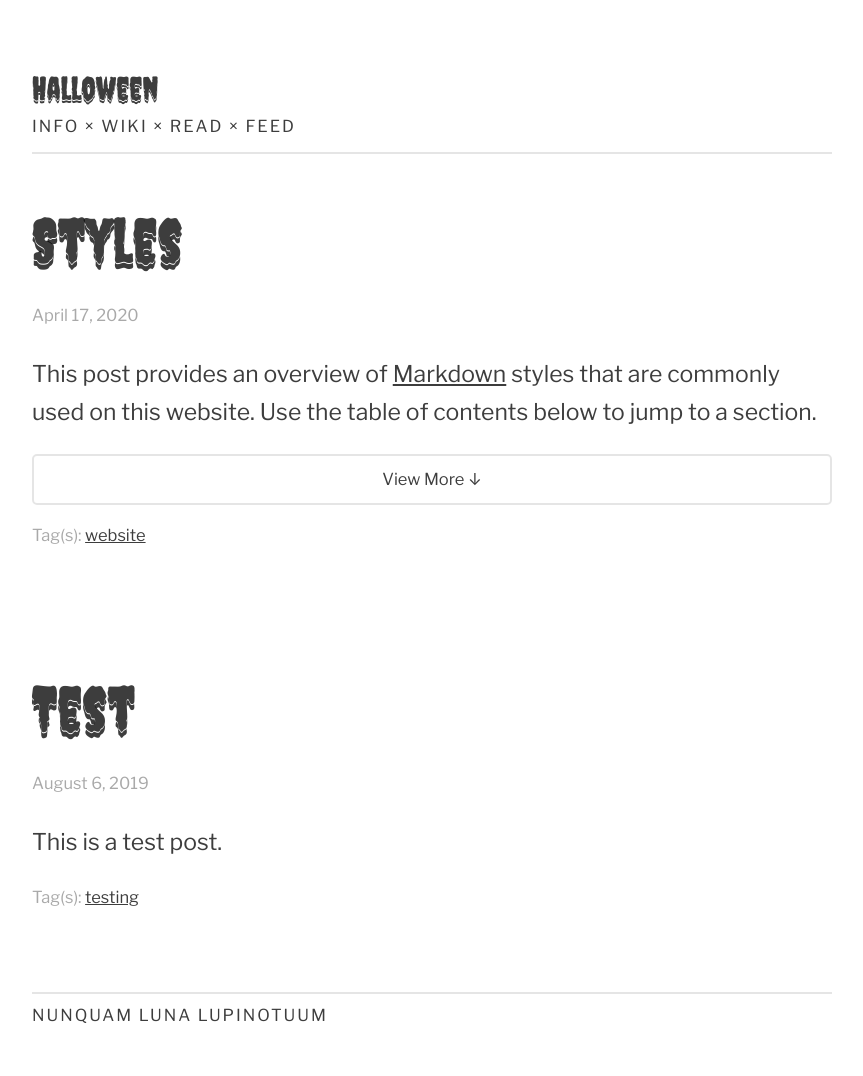
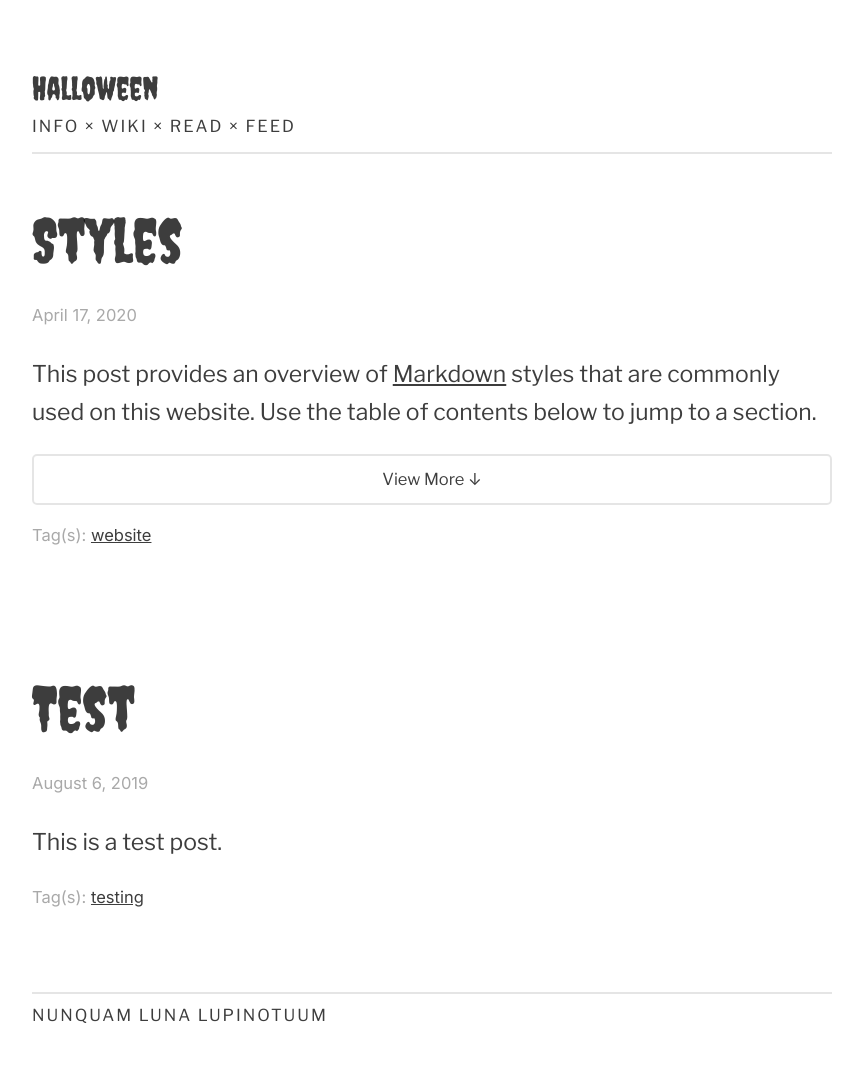
Before and after one commit to lmw13/lmw13, a Jekyll site: the page built from index.html, in a window 1280 px wide. Shown: the whole page, without its empty margins (208-1071 px from the left). Built offline with Jekyll 4.4.1, drawn with Linux system fonts in a browser that asks for light colours; the list of posts is cut into pages by our own code.

Commit message:
Update style.css

```diff
--- a/css/style.css
+++ b/css/style.css
@@ -6,6 +6,7 @@
 	max-width: 800px;
 	line-height: 1.66;
 	font-family: 'Libre Franklin', 'Inter', -apple-system, BlinkMacSystemFont, Segoe UI, Helvetica, Arial, sans-serif, Apple Color Emoji, Segoe UI Emoji, Segoe UI Symbol;
+	font-feature-settings: "cv03", "cv04", "cv08", "cv09", "cv10";
 	font-size: 23px;
 	color: rgba(0, 0, 0, 0.76);
 	padding: 1em;
@@ -90,8 +91,7 @@
 .header {
 	font-family: 'Creepster', serif;
 	font-weight: 400;
-	color: #8BD76B;
- 	text-shadow: 0 0.02em 0 #FFFFFF, 0 0.1em 0 rgba(0, 0, 0, 0.76);
+	color: red;
 }
 
 h1 {
@@ -105,9 +105,13 @@
 }
 
 .header a {
+	color: rgba(0, 0, 0, 0.76);
 	text-decoration: none !important;
 }
 
+.header a:hover {
+	color: rgba(0, 0, 0, 0.76);
+}
 
 h2 {
 	font-size: 2.7em;
@@ -115,10 +119,12 @@
 }
 
 h2 a {
+	color: rgba(0, 0, 0, 0.76) !important;
 	text-decoration: none !important;
 }
 
 h2 a:hover {
+	color: rgba(0, 0, 0, 0.76) !important;
 	text-decoration: none;
 }
 
@@ -139,7 +145,8 @@
 time,
 .meta,
 figcaption {
-	font-family: 'Libre Franklin', 'Inter', SFMono-Regular, Consolas, Liberation Mono, Menlo, monospace;
+	font-family: 'Inter', SFMono-Regular, Consolas, Liberation Mono, Menlo, monospace;
+	font-feature-settings: "zero";
 	font-size: 0.718em;
 	color: rgb(169, 169, 169);
 }
```
